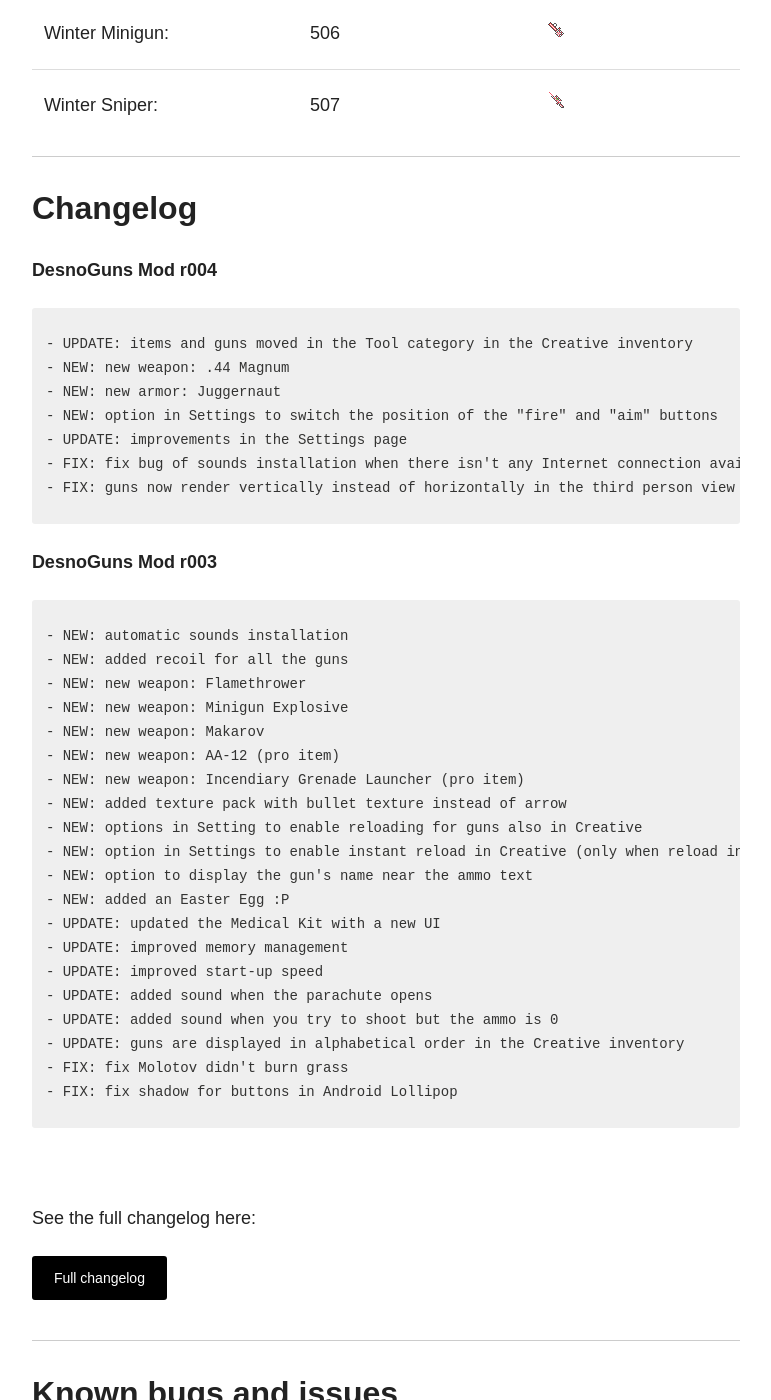
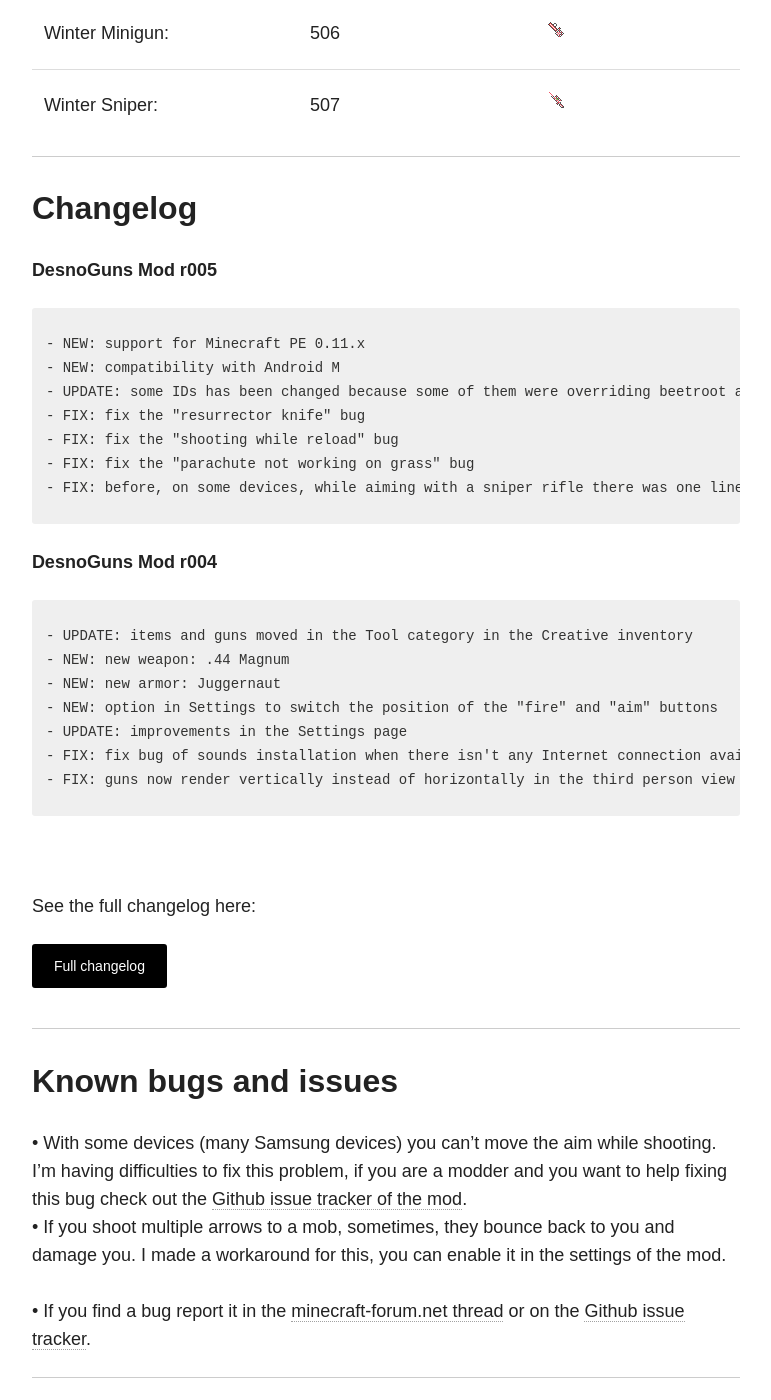
Before and after one commit to Desno365/Desno365.github.io, a Jekyll site: the page built from minecraft/desnoguns-mod/index.md, in a window 1280 px wide and 1400 px high, scrolled down 15065 px. Shown: the whole window, without its empty margins (254-1025 px from the left). Built offline with Jekyll 4.4.1, drawn with Linux system fonts in a browser that asks for light colours; nearby versions of some CDN libraries; comment, search, counter and statistics services are not loaded; some of the changed text lies outside the part shown.

Commit message:
DesnoGuns r005

```diff
--- a/minecraft/desnoguns-mod/index.md
+++ b/minecraft/desnoguns-mod/index.md
@@ -40,14 +40,14 @@
 
 ## Downloads
 
-<i>Minecraft Pocket Edition 0.10.5:</i><br>
-<i> --- DesnoGuns Mod <b>r004</b>:</i>
+<i>Minecraft Pocket Edition 0.11.1:</i><br>
+<i> --- DesnoGuns Mod <b>r005</b>:</i>
 
 | Website | Support | Regular |
 |:--------|:-------:|:-------:|
-| MediaFire:         | [Support download](http://adf.ly/12exnh) | [Regular download](http://www.mediafire.com/download/tcd1zd4by1kjzc9/DesnoGuns_r004_Desno365.zip) |
-| Android File Host: | [Support download](http://adf.ly/12eyOl) | [Regular download](https://www.androidfilehost.com/?fid=95916177934530177) |
-| MEGA:              | [Support download](http://adf.ly/12ey73) | [Regular download](https://mega.co.nz/#!m1ZiWBzQ!f-rrW3MlSKYGwKJLnuao-FPMKXLkkUsSkAxmewQsgV0) |
+| MediaFire:         | [Support download](http://adf.ly/1IX0uP) | [Regular download](http://www.mediafire.com/download/n79e581igmemava/DesnoGuns_r005_Desno365.zip) |
+| Android File Host: | [Support download](http://adf.ly/1IX0wX) | [Regular download](https://www.androidfilehost.com/?fid=24052804347757816) |
+| MEGA:              | [Support download](http://adf.ly/1IX0sQ) | [Regular download](https://mega.nz/#!bpxWyJba!1vRpewtzfI8NACuboG0XI0KAbGA9k8gxvo7ZB4HDbzs) |
 |----
 {: rules="groups"}
 
@@ -98,13 +98,13 @@
 
 | Item                         | ID       | Crafting |
 |:-----------------------------|:--------:|:--------:|
-| DesnoGuns Info:              | 456      | <figure><a href="{{ site.url }}/minecraft/desnoguns-mod/images/how-to-craft/crafting/info_icon.png"><img src="{{ site.url }}/minecraft/desnoguns-mod/images/how-to-craft/icons/info_icon.png" alt="image"></a></figure> |
+| DesnoGuns Info:              | 438      | <figure><a href="{{ site.url }}/minecraft/desnoguns-mod/images/how-to-craft/crafting/info_icon.png"><img src="{{ site.url }}/minecraft/desnoguns-mod/images/how-to-craft/icons/info_icon.png" alt="image"></a></figure> |
 | Knife:                       | 432      | <figure><a href="{{ site.url }}/minecraft/desnoguns-mod/images/how-to-craft/crafting/Knife.png"><img src="{{ site.url }}/minecraft/desnoguns-mod/images/how-to-craft/icons/Knife.png" alt="image"></a></figure> |
 | Parachute:                   | 433      | <figure><a href="{{ site.url }}/minecraft/desnoguns-mod/images/how-to-craft/crafting/MWParachute.png"><img src="{{ site.url }}/minecraft/desnoguns-mod/images/how-to-craft/icons/MWParachute.png" alt="image"></a></figure> |
 | Medical Kit:                 | 434      | <figure><a href="{{ site.url }}/minecraft/desnoguns-mod/images/how-to-craft/crafting/MWMedkit.png"><img src="{{ site.url }}/minecraft/desnoguns-mod/images/how-to-craft/icons/MWMedkit.png" alt="image"></a></figure> |
-| Grenade:                     | 453      | <figure><a href="{{ site.url }}/minecraft/desnoguns-mod/images/how-to-craft/crafting/Mk2Grenade.png"><img src="{{ site.url }}/minecraft/desnoguns-mod/images/how-to-craft/icons/Mk2Grenade.png" alt="image"></a></figure> |
-| Fragment Grenade:            | 454      | <figure><a href="{{ site.url }}/minecraft/desnoguns-mod/images/how-to-craft/crafting/MillsBomb.png"><img src="{{ site.url }}/minecraft/desnoguns-mod/images/how-to-craft/icons/MillsBomb.png" alt="image"></a></figure> |
-| Molotov:                     | 455      | <figure><a href="{{ site.url }}/minecraft/desnoguns-mod/images/how-to-craft/crafting/Molotov.png"><img src="{{ site.url }}/minecraft/desnoguns-mod/images/how-to-craft/icons/Molotov.png" alt="image"></a></figure> |
+| Grenade:                     | 435      | <figure><a href="{{ site.url }}/minecraft/desnoguns-mod/images/how-to-craft/crafting/Mk2Grenade.png"><img src="{{ site.url }}/minecraft/desnoguns-mod/images/how-to-craft/icons/Mk2Grenade.png" alt="image"></a></figure> |
+| Fragment Grenade:            | 436      | <figure><a href="{{ site.url }}/minecraft/desnoguns-mod/images/how-to-craft/crafting/MillsBomb.png"><img src="{{ site.url }}/minecraft/desnoguns-mod/images/how-to-craft/icons/MillsBomb.png" alt="image"></a></figure> |
+| Molotov:                     | 437      | <figure><a href="{{ site.url }}/minecraft/desnoguns-mod/images/how-to-craft/crafting/Molotov.png"><img src="{{ site.url }}/minecraft/desnoguns-mod/images/how-to-craft/icons/Molotov.png" alt="image"></a></figure> |
 | <b>Armor</b>                 | 302≈305  |           |
 | Juggernaut Helmet:           | 302      | <figure><a href="{{ site.url }}/minecraft/desnoguns-mod/images/how-to-craft/crafting/JuggernautHelmet.png"><img src="{{ site.url }}/minecraft/desnoguns-mod/images/how-to-craft/icons/JuggernautHelmet.png" alt="image"></a></figure> |
 | Juggernaut Body:             | 303      | <figure><a href="{{ site.url }}/minecraft/desnoguns-mod/images/how-to-craft/crafting/JuggernautBody.png"><img src="{{ site.url }}/minecraft/desnoguns-mod/images/how-to-craft/icons/JuggernautBody.png" alt="image"></a></figure> |
@@ -125,7 +125,7 @@
 | AA-12:                       | 509      | <figure><a href="{{ site.url }}/minecraft/desnoguns-mod/images/how-to-craft/crafting/shotgun.png"><img src="{{ site.url }}/minecraft/desnoguns-mod/images/how-to-craft/icons/AA12.png" alt="image"></a></figure> |
 | Incendiary Grenade Launcher: | 510      | <figure><a href="{{ site.url }}/minecraft/desnoguns-mod/images/how-to-craft/crafting/launcher.png"><img src="{{ site.url }}/minecraft/desnoguns-mod/images/how-to-craft/icons/IncendiaryGL.png" alt="image"></a></figure> |
 | <i>Free items</i>            |          |           |
-| .44 Magnum:                  | 459      | <figure><a href="{{ site.url }}/minecraft/desnoguns-mod/images/how-to-craft/crafting/handgun.png"><img src="{{ site.url }}/minecraft/desnoguns-mod/images/how-to-craft/icons/44Magnum.png" alt="image"></a></figure> |
+| .44 Magnum:                  | 456      | <figure><a href="{{ site.url }}/minecraft/desnoguns-mod/images/how-to-craft/crafting/handgun.png"><img src="{{ site.url }}/minecraft/desnoguns-mod/images/how-to-craft/icons/44Magnum.png" alt="image"></a></figure> |
 | AK47:                        | 460      | <figure><a href="{{ site.url }}/minecraft/desnoguns-mod/images/how-to-craft/crafting/assault-rifle.png"><img src="{{ site.url }}/minecraft/desnoguns-mod/images/how-to-craft/icons/AK47.png" alt="image"></a></figure> |
 | AK74:                        | 461      | <figure><a href="{{ site.url }}/minecraft/desnoguns-mod/images/how-to-craft/crafting/assault-rifle.png"><img src="{{ site.url }}/minecraft/desnoguns-mod/images/how-to-craft/icons/AK74.png" alt="image"></a></figure> |
 | AT4:                         | 462      | <figure><a href="{{ site.url }}/minecraft/desnoguns-mod/images/how-to-craft/crafting/launcher.png"><img src="{{ site.url }}/minecraft/desnoguns-mod/images/how-to-craft/icons/AT4.png" alt="image"></a></figure> |
@@ -183,6 +183,17 @@
 
 ## Changelog
 
+**DesnoGuns Mod r005**
+{% highlight text %}
+- NEW: support for Minecraft PE 0.11.x
+- NEW: compatibility with Android M
+- UPDATE: some IDs has been changed because some of them were overriding beetroot and related items, IDs changed: DesnoGuns Info, .44Magnum, Grenade, Fragment Grenade, Molotov.
+- FIX: fix the "resurrector knife" bug
+- FIX: fix the "shooting while reload" bug
+- FIX: fix the "parachute not working on grass" bug
+- FIX: before, on some devices, while aiming with a sniper rifle there was one line of pixels not black. Now it has been fixed
+{% endhighlight %}
+
 **DesnoGuns Mod r004**
 {% highlight text %}
 - UPDATE: items and guns moved in the Tool category in the Creative inventory
@@ -192,30 +203,6 @@
 - UPDATE: improvements in the Settings page
 - FIX: fix bug of sounds installation when there isn't any Internet connection available
 - FIX: guns now render vertically instead of horizontally in the third person view
-{% endhighlight %}
-
-**DesnoGuns Mod r003**
-{% highlight text %}
-- NEW: automatic sounds installation
-- NEW: added recoil for all the guns
-- NEW: new weapon: Flamethrower
-- NEW: new weapon: Minigun Explosive
-- NEW: new weapon: Makarov
-- NEW: new weapon: AA-12 (pro item)
-- NEW: new weapon: Incendiary Grenade Launcher (pro item)
-- NEW: added texture pack with bullet texture instead of arrow
-- NEW: options in Setting to enable reloading for guns also in Creative
-- NEW: option in Settings to enable instant reload in Creative (only when reload in Creative is enabled)
-- NEW: option to display the gun's name near the ammo text
-- NEW: added an Easter Egg :P
-- UPDATE: updated the Medical Kit with a new UI
-- UPDATE: improved memory management
-- UPDATE: improved start-up speed
-- UPDATE: added sound when the parachute opens
-- UPDATE: added sound when you try to shoot but the ammo is 0
-- UPDATE: guns are displayed in alphabetical order in the Creative inventory
-- FIX: fix Molotov didn't burn grass
-- FIX: fix shadow for buttons in Android Lollipop
 {% endhighlight %}
 
 <br>
```
Also changed, not shown: minecraft/desnoguns-mod/full-changelog/changelog.html (+9 -0 lines), minecraft/desnoguns-mod/full-changelog/index.md (+11 -0 lines), minecraft/desnoguns-mod/older-versions/index.md (+12 -0 lines).
